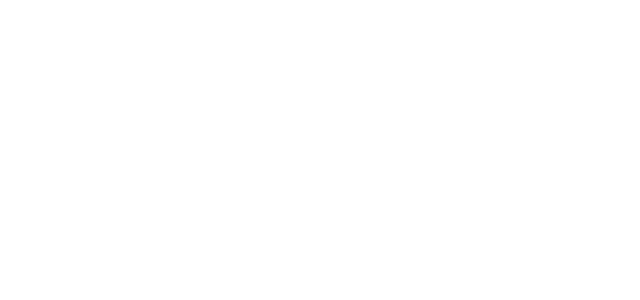
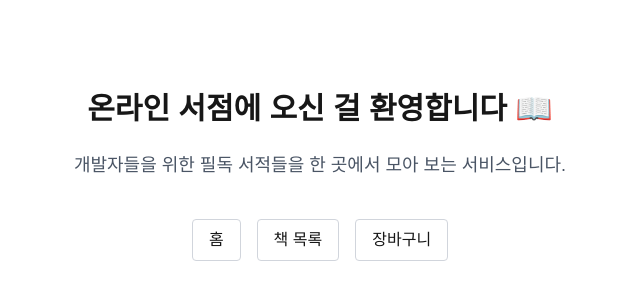
Before and after one commit to bboroin/goorm-mission, a Next.js app in the folder nextjs/next1203/: page / in a window 1280 px wide. Shown: the part 224-524 px from the top of the page, without its empty margins (320-960 px from the left). Built offline with nearby package versions, Linux system fonts and the light colour scheme.

Commit message:
feat: 홈 화면 UI 구성 및 네비게이션 링크 추가 #9

```diff
--- a/nextjs/next1203/src/app/page.tsx
+++ b/nextjs/next1203/src/app/page.tsx
@@ -1,3 +1,37 @@
+import Link from "next/link";
+
 export default function Home() {
-  return <div></div>;
+  return (
+    <div className="min-h-screen flex flex-col items-center justify-center gap-6">
+      <h1 className="text-3xl font-bold">
+        온라인 서점에 오신 걸 환영합니다 📖
+      </h1>
+      <p className="text-lg text-gray-600">
+        개발자들을 위한 필독 서적들을 한 곳에서 모아 보는 서비스입니다.
+      </p>
+
+      <nav className="flex gap-4 mt-4">
+        <Link
+          href="/"
+          className="px-4 py-2 rounded border border-gray-300 hover:bg-blue-600 hover:border-blue-600 hover:text-white hover:font-medium"
+        >
+          홈
+        </Link>
+
+        <Link
+          href="/books"
+          className="px-4 py-2 rounded border border-gray-300 hover:bg-blue-600 hover:border-blue-600 hover:text-white hover:font-medium"
+        >
+          책 목록
+        </Link>
+
+        <Link
+          href="/cart"
+          className="px-4 py-2 rounded border border-gray-300 hover:bg-blue-600 hover:border-blue-600 hover:text-white hover:font-medium"
+        >
+          장바구니
+        </Link>
+      </nav>
+    </div>
+  );
 }
```
